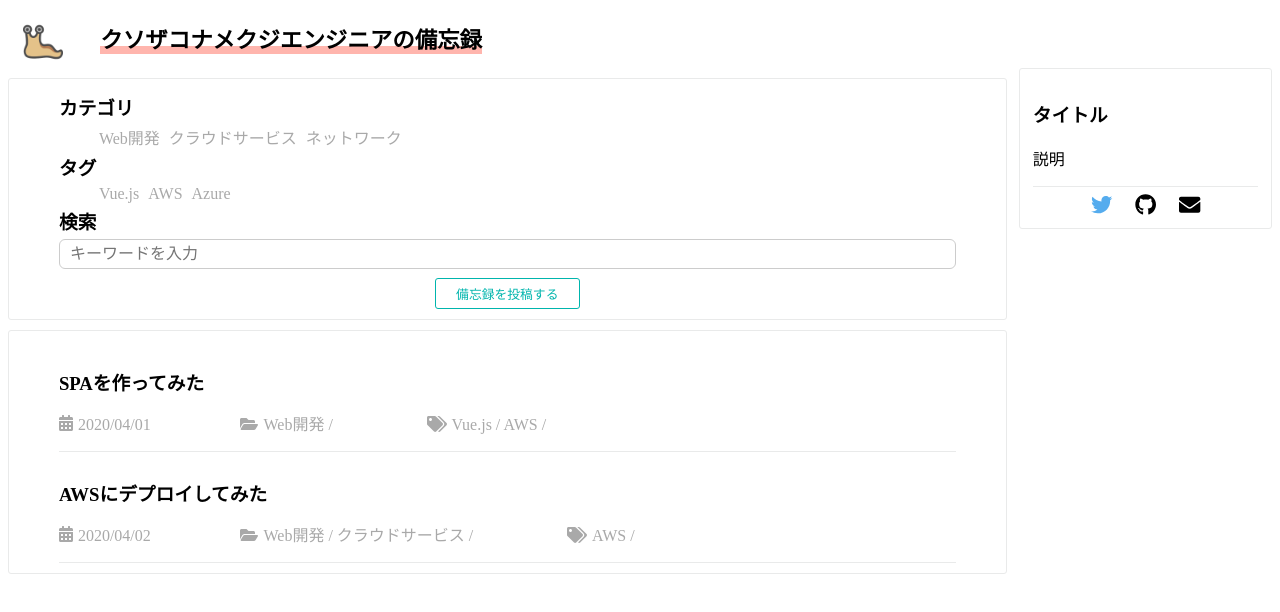
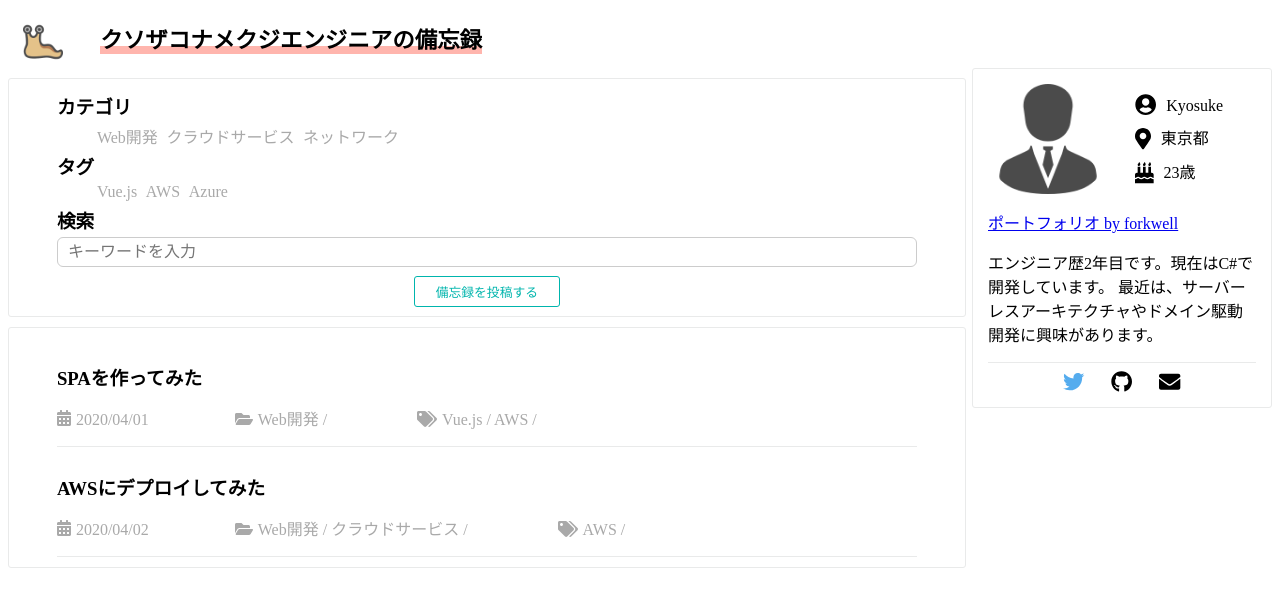
Before and after one commit to AwataKyosuke/my_histroy, a Vue app: page / in a window 1280 px wide. Shown: the top 612 px of the page. Built offline with nearby package versions, Linux system fonts and the light colour scheme; what vue-js-modal would draw is missing.

Commit message:
サイドナビの自己紹介ボックス作成

```diff
--- a/src/App.vue
+++ b/src/App.vue
@@ -1,26 +1,26 @@
 <template>
-
-  <div id="wrap">
 
     <div id="app">
 
       <Header />
 
-      <div id="sidenavi">
+      <div id="content">
 
-        <Sidenavi />
+        <div id="main">
 
-      </div>
+          <router-view/>
 
-      <div id="contents">
+        </div>
 
-        <router-view/>
+        <div id="sidenavi">
+
+          <Sidenavi />
+
+        </div>
 
       </div>
 
     </div>
-
-  </div>
 
 </template>
 
@@ -39,9 +39,9 @@ export default {
 </script>
 
 <style scoped>
-#wrap {
-width:100%;
-margin: auto;
+#content {
+  display: -webkit-flex;
+  display: flex;
 }
 
 header {
@@ -49,13 +49,16 @@ border:dashed 1px #999;
 }
 
 #sidenavi {
-float:right;
-width:20%;
+   -webkit-flex-direction: row;
+  flex-direction: row;
+  width: 300px;
 }
 
-#contents {
-float:left;
-width:79%;
+#main {
+   -webkit-flex-direction: row;
+  flex-direction: row;
+  flex-grow: 1;
+  margin: 0 0.5% 0 0;
 }
 
 footer {
--- a/src/components/organsms/Sidenavi.vue
+++ b/src/components/organsms/Sidenavi.vue
@@ -1,8 +1,21 @@
 <template>
-  <div class="about">
-    <div class="card-5">
-      <h3>タイトル</h3>
-      <p>説明</p>
+  <div class="sidenavi-box">
+    <div class="flex-box">
+      <div class="icon-box">
+        <img src="@/assets/sidenavi_icon.png" class="icon" />
+      </div>
+      <div class="detail-box">
+        <p class="item"><font-awesome-icon :icon="['fas', 'user-circle']" class="awesome-icon fa-lg" />Kyosuke</p>
+        <p class="item"><font-awesome-icon :icon="['fas', 'map-marker-alt']" class="awesome-icon fa-lg" />東京都</p>
+        <p class="item"><font-awesome-icon :icon="['fas', 'birthday-cake']" class="awesome-icon fa-lg" />23歳</p>
+      </div>
+    </div>
+    <div class="about">
+      <p><a href="https://portfolio.forkwell.com/@AwataKyosuke" target="_blank">ポートフォリオ by forkwell</a></p>
+      <p>
+        エンジニア歴2年目です。現在はC#で開発しています。
+        最近は、サーバーレスアーキテクチャやドメイン駆動開発に興味があります。
+      </p>
       <div class="contact">
         <a href="https://twitter.com/wooootack" class="twitter" target=”_blank”>
           <font-awesome-icon :icon="['fab', 'twitter']" class="fa-lg" />
@@ -10,7 +23,7 @@
         <a href="https://github.com/AwataKyosuke" class="github" target=”_blank”>
           <font-awesome-icon :icon="['fab', 'github']" class="fa-lg" />
         </a>
-        <a href="/" class="email" target="_blank">
+        <a href="#" class="email">
           <font-awesome-icon :icon="['fas', 'envelope']" class="fa-lg" />
         </a>
       </div>
@@ -20,7 +33,12 @@
 
 <style scoped>
 
-.card-5 {
+.flex-box {
+  display: flex;
+  height: 110px;
+}
+
+.sidenavi-box {
   box-sizing: border-box;
   width: 100%;
   padding: 5% 5%;
@@ -28,6 +46,35 @@
   border: 0.5px solid #e9eaea;
   border-radius: 3px;
   transition: 0.3s;
+}
+
+.awesome-icon {
+  margin: 0 10% 0 0;
+}
+
+.about {
+  font-size: 100%;
+}
+
+.icon {
+  width: 100%;
+  height: 100%;
+}
+
+.icon-box {
+  width: 120px;
+  margin: 0 10% 0 0;
+}
+
+.detail-box {
+  width: 100px;
+  height: 100px;
+}
+
+.item {
+  font-size: 100%;
+  padding: 0;
+  margin: 10% 0 10% 0;
 }
 
 .contact {
@@ -51,4 +98,5 @@
   color: black;
   margin: 5%;
 }
+
 </style>
```
Also changed, not shown: src/assets/sidenavi_icon.png (added).
